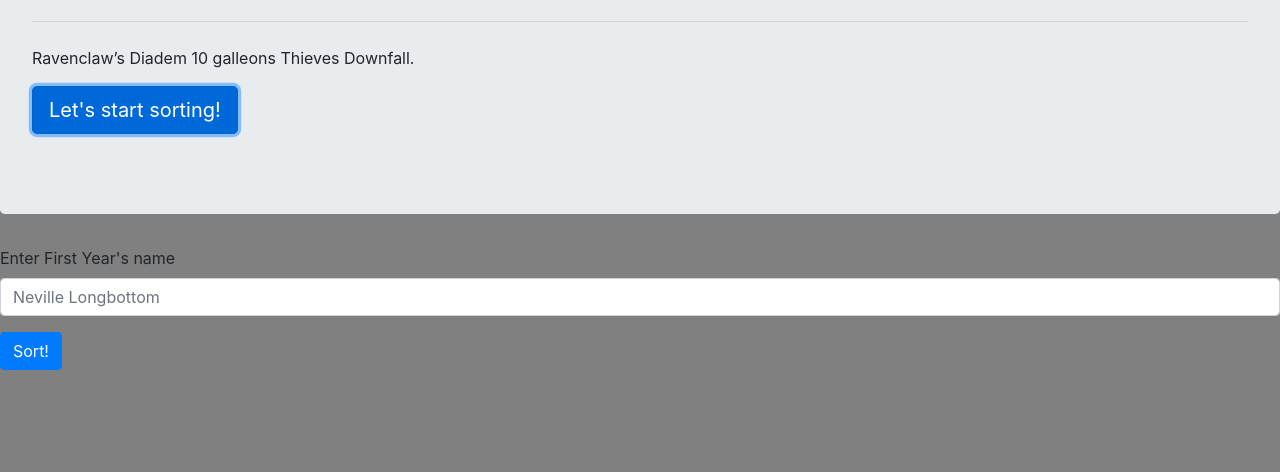
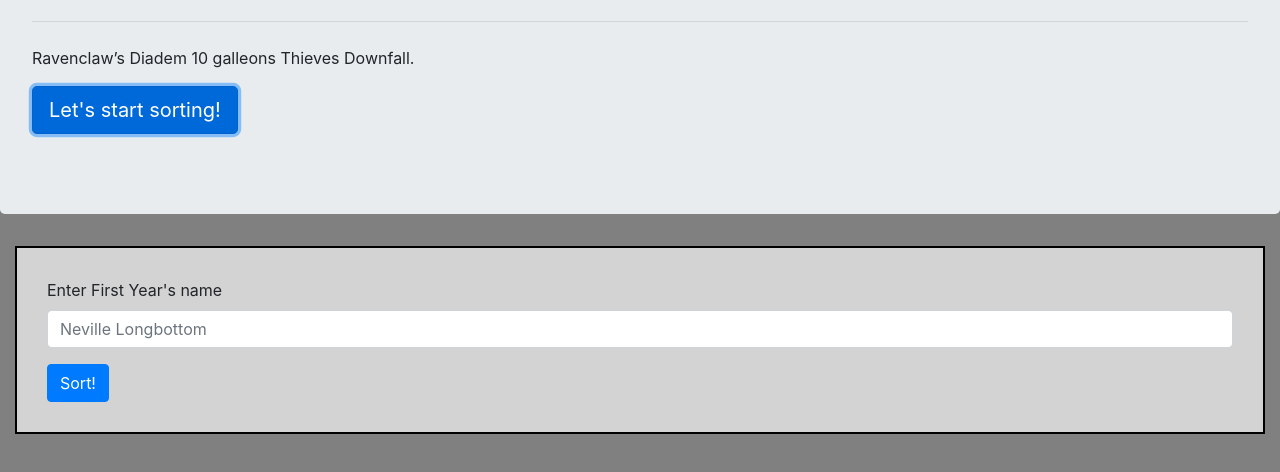
Before and after one commit to petestewart/sorting-hat, a plain HTML site: page index.html in a window 1280 px wide. Both pictures are taken after a click on the button "Let's start sorting!". Shown: the part 202-674 px from the top of the page. Drawn offline with nearby package versions, Linux system fonts and the light colour scheme.

Commit message:
all functions

```diff
--- a/index.html
+++ b/index.html
@@ -22,7 +22,7 @@
 
 
       <div id="formArea">
-        <form id="studentForm" onsubmit="return false"> <!-- without return false the page reloads. why??-->
+        <form id="studentForm" onsubmit="return false" class="myform"> <!-- without return false the page reloads. why??-->
             <div class="form-group">
             <label for="name">Enter First Year's name</label>
             <input type="text" class="form-control" id="name" name="name" placeholder="Neville Longbottom">
@@ -31,7 +31,6 @@
         </form>
       </div>
 
-
       <div id="cardsArea"> </div>
 
     <script src="main.js"></script>
--- a/main.css
+++ b/main.css
@@ -5,3 +5,15 @@ body {
 #cardsArea {
     display: flex;
 }
+
+.card {
+    border: 2px solid black;
+    margin: 15px;
+}
+
+.myform {
+    background-color: lightgrey;
+    border: 2px solid black;
+    margin: 15px;
+    padding: 30px;
+}
--- a/main.js
+++ b/main.js
@@ -33,6 +33,7 @@ const showForm = () => {
 const getName = (e) => {
     const studentName = e.target[0].value;
     addStudent (studentName);
+    document.getElementById("studentForm").reset();
 }
 
 const printToDom = (selector, textToPrint) => {
```
